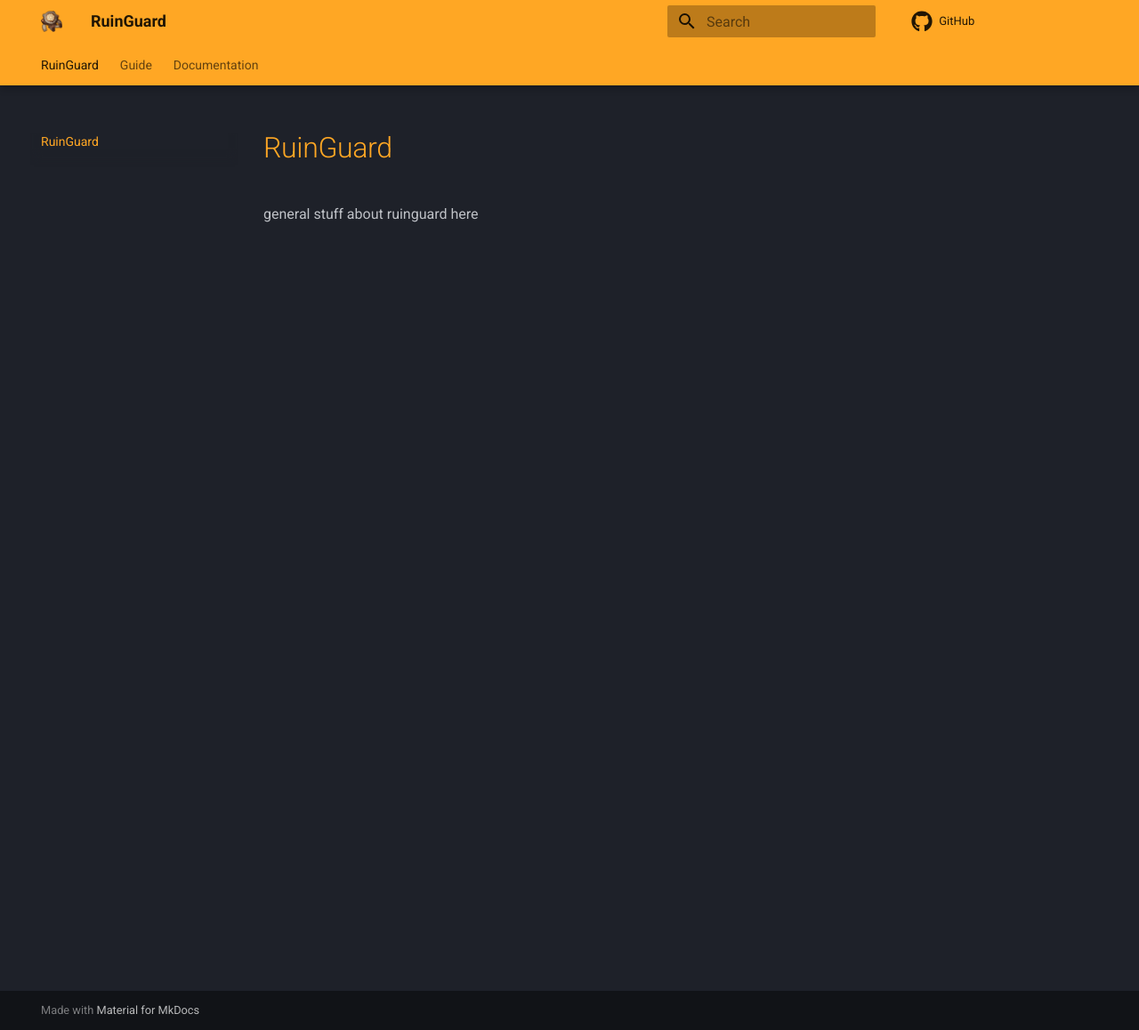
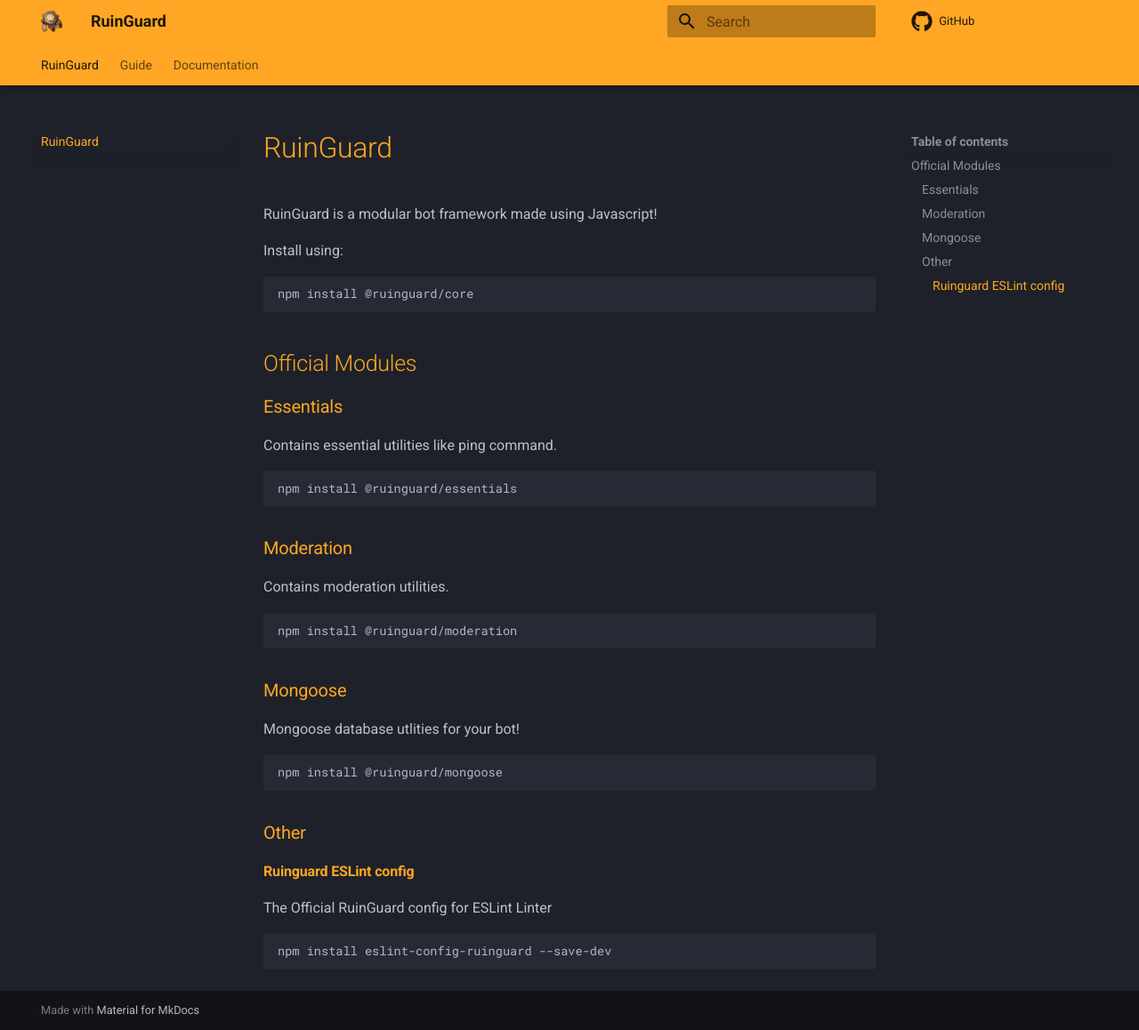
Before and after one commit to Khaenri-ah/ruinguard-docs, an MkDocs documentation site: the page built from docs/index.md, in a window 1280 px wide and 1158 px high. Shown: the whole window at 89% size. Built offline with MkDocs 1.6.1 and Material for MkDocs 9.7.7, drawn with Linux system fonts in a browser that asks for light colours; comment, search, counter and statistics services are not loaded.

Commit message:
Added Generic starter stuff

````diff
--- a/docs/index.md
+++ b/docs/index.md
@@ -1,3 +1,45 @@
 # RuinGuard
 
-general stuff about ruinguard here
+RuinGuard is a modular bot framework made using Javascript!
+
+Install using:
+
+```sh
+npm install @ruinguard/core
+```
+
+## Official Modules
+
+### Essentials
+
+Contains essential utilities like ping command.
+
+```sh
+npm install @ruinguard/essentials
+```
+
+### Moderation
+
+Contains moderation utilities.
+
+```sh
+npm install @ruinguard/moderation
+```
+
+### Mongoose
+
+Mongoose database utlities for your bot!
+
+```sh
+npm install @ruinguard/mongoose
+```
+
+### Other
+
+#### Ruinguard ESLint config
+
+The Official RuinGuard config for ESLint Linter
+
+```sh
+npm install eslint-config-ruinguard --save-dev
+```
````
